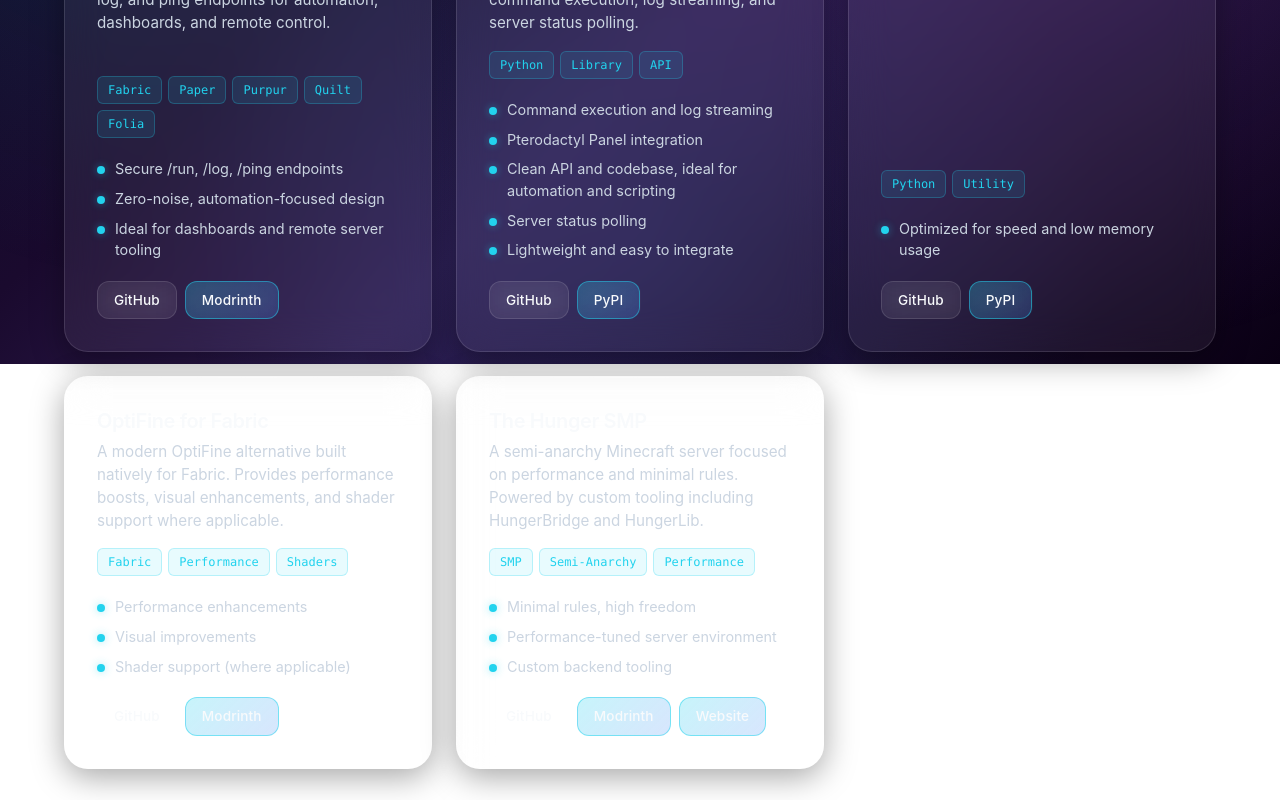
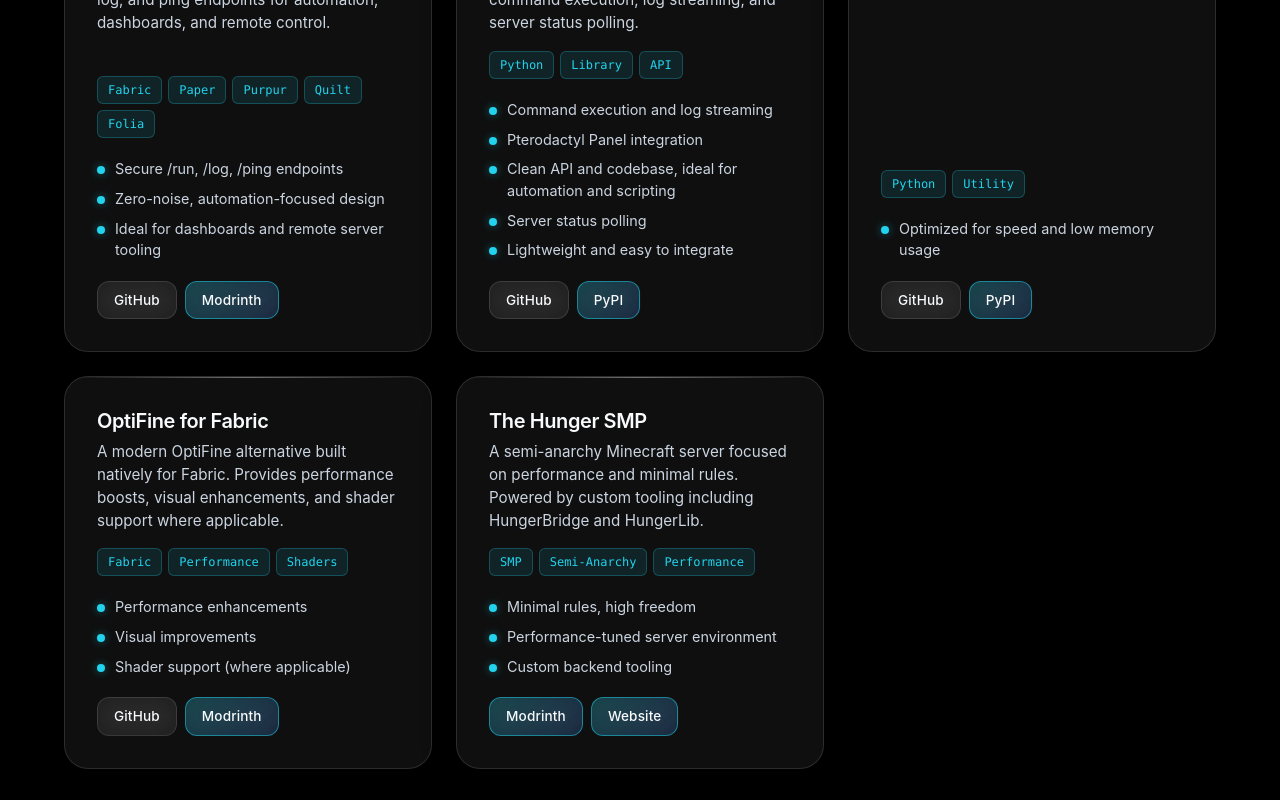
Before and after one commit to iFamishedX/new-website, a React (Vite) app: page /projects in a window 1280 px wide. Shown: the part 436-1236 px from the top of the page. Built offline with nearby package versions, Linux system fonts and the light colour scheme.

Commit message:
Fixed bugs

```diff
--- a/src/pages/Projects.jsx
+++ b/src/pages/Projects.jsx
@@ -36,7 +36,7 @@
       "A fast, modern string mapping Python library designed with scalability in mind.",
     stack: ["Python", "Utility"],
     features: [
-      "Optimized for speed and low memory usage",
+      "Optimized for speed and low memory usage"
     ],
     github: "https://github.com/iFamishedX/mapres",
     pypi: "https://pypi.org/project/mapres/",
@@ -99,9 +99,16 @@
               </ul>
 
               <div className="project-links">
-                <GlassButton href={p.github} size="sm" target="_blank" rel="noopener noreferrer">
-                  GitHub
-                </GlassButton>
+                {p.github && (
+                  <GlassButton
+                    href={p.github}
+                    size="sm"
+                    target="_blank"
+                    rel="noopener noreferrer"
+                  >
+                    GitHub
+                  </GlassButton>
+                )}
 
                 {p.modrinth && (
                   <GlassButton href={p.modrinth} size="sm" variant="primary">
--- a/src/styles/global.css
+++ b/src/styles/global.css
@@ -46,6 +46,10 @@
 
 html {
   scroll-behavior: smooth;
+
+  /* prevent white overscroll flash */
+  overscroll-behavior: none;
+  background: #000;
 }
 
 body {
@@ -58,6 +62,10 @@
   -webkit-font-smoothing: antialiased;
   -moz-osx-font-smoothing: grayscale;
   text-rendering: optimizeLegibility;
+
+  /* ensure no white background ever shows */
+  overscroll-behavior: none;
+  background: #000;
 }
 
 /* Global gradient background: deep blue → purple → black */
@@ -71,7 +79,13 @@
   content: "";
   position: fixed;
   inset: 0;
-  background: linear-gradient(135deg, #0a0e27 0%, #1a0a2e 35%, #2d1b4e 55%, #0a0014 100%);
+  background: linear-gradient(
+    135deg,
+    #0a0e27 0%,
+    #1a0a2e 35%,
+    #2d1b4e 55%,
+    #0a0014 100%
+  );
   z-index: -2;
   background-attachment: fixed;
 }
```
Also changed, not shown: 1 other file (tests, documents, lock files or other folders).
